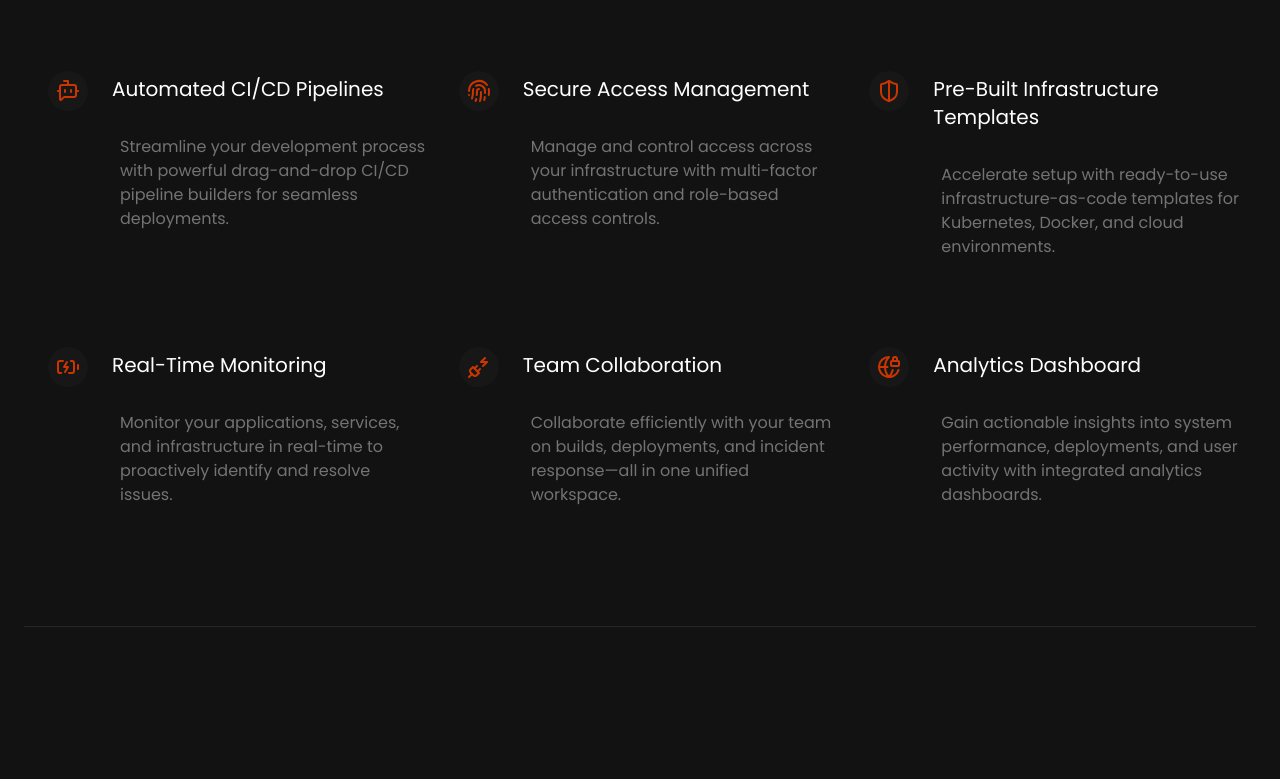
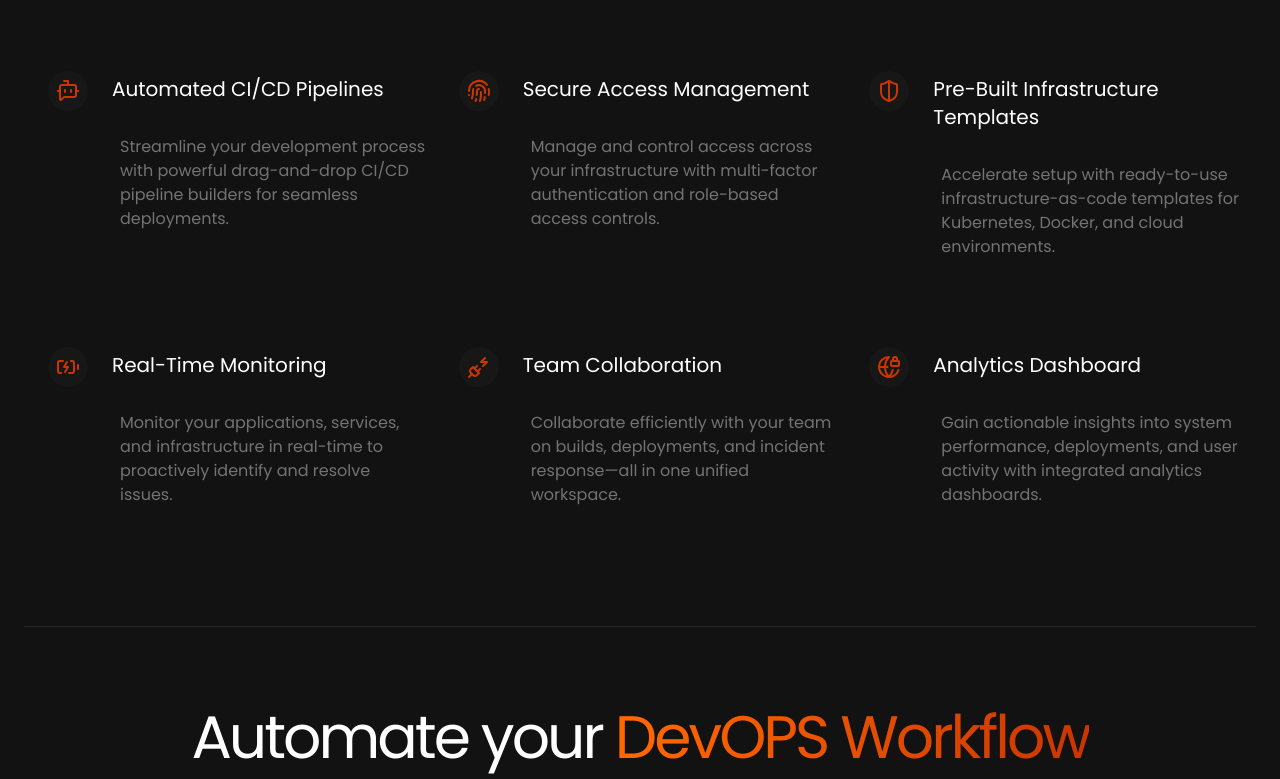
Before and after one commit to Saravjeet0806/devops_landing_saas, a React (Vite) app: page / in a window 1280 px wide. Shown: the part 1072-1851 px from the top of the page. Before the commit the page ends 1699 px from the top, so only its background shows below. Built offline with nearby package versions, Linux system fonts and the light colour scheme.

Commit message:
added workflow section

```diff
--- a/src/App.jsx
+++ b/src/App.jsx
@@ -6,7 +6,7 @@ import Pricing from './pages/Pricing'
 import Testimonials from './pages/Testimonials'
 import HeroSection from './components/HeroSection'
 import Features from './components/Features'
-
+import Workflow from './components/Workflow'
 const App = () => {
   return (
     <Router>
@@ -17,6 +17,7 @@ const App = () => {
               <>
                 <HeroSection />
                 <Features />
+                <Workflow />
               </>
             }
           />
--- /dev/null
+++ b/src/components/Workflow.jsx
@@ -0,0 +1,14 @@
+import React from 'react'
+import { CheckCircle } from 'lucide-react'
+import codeImg from '../assets/code.jpg'
+
+const Workflow = () => {
+  return (
+    <div className='mt-20 '>
+        <h2 className='text-3xl sm:text-5xl lg:text-6xl mt-6 text-center tracking-tighter'>Automate your <span className='bg-gradient-to-r from-orange-500 to-orange-700 text-transparent bg-clip-text'>DevOPS Workflow</span></h2>
+
+    </div>
+  )
+}
+
+export default Workflow
```
